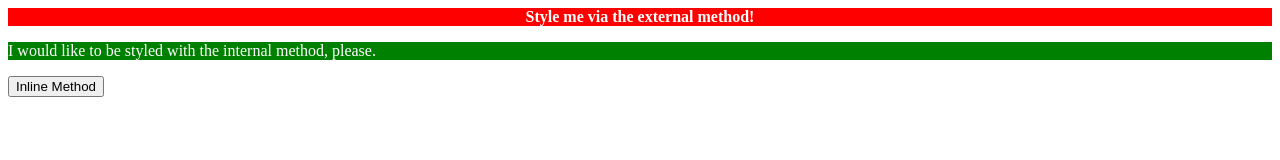
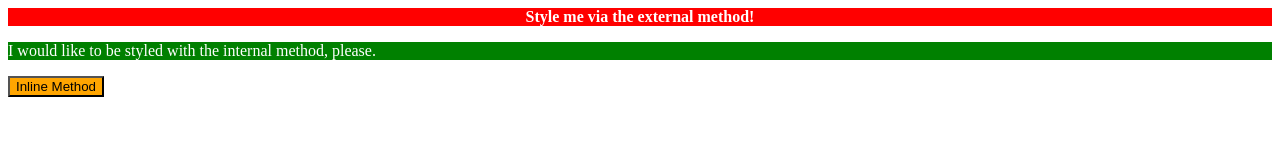
Before and after one commit to enchendo/css-exercises, a plain HTML site: page index.html in a window 1280 px wide. Drawn offline with Linux system fonts and the light colour scheme.

Commit message:
added inline method

```diff
--- a/index.html
+++ b/index.html
@@ -19,6 +19,6 @@
   <body>
     <div>Style me via the external method!</div>
     <p>I would like to be styled with the internal method, please.</p>
-    <button>Inline Method</button>
+    <button style="background-color: orange; font-size: 18;">Inline Method</button>
   </body>
 </html>
```
